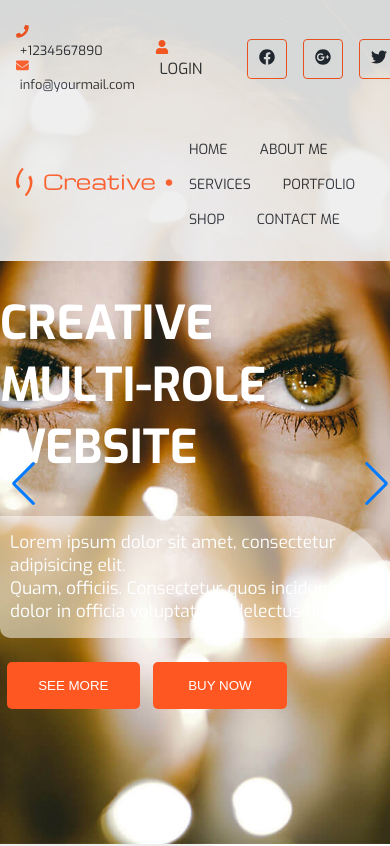
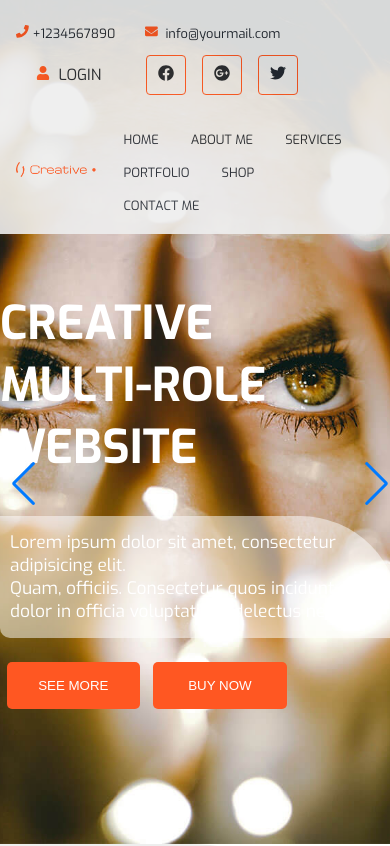
Before and after one commit to Miselrkba/multi-role-website-react-ts, a React (Create React App) app: page / in a window 390 px wide. Shown: the top 846 px of the page. Built offline with nearby package versions, Linux system fonts and the light colour scheme.

Commit message:
feat: added responsivness to Header

```diff
--- a/src/components/header/Header.scss
+++ b/src/components/header/Header.scss
@@ -1,4 +1,4 @@
-@import '/src/assets/sassStyles/variables';
+@import "/src/assets/sassStyles/variables";
 
 #header {
   position: absolute;
@@ -42,13 +42,13 @@
 
 .header__top {
   display: flex;
-  justify-content: space-between;
-  align-items: center;
+  flex-direction: column;
   padding: 25px 0 15px;
 }
 
 .header__contact {
   font-size: 0.8em;
+  padding-bottom: 1em;
 }
 
 .header__tel {
@@ -94,11 +94,9 @@
 }
 
 .header__bottom {
-  position: relative;
   display: flex;
   align-items: center;
   justify-content: space-between;
-  padding: 10px 0;
 }
 
 .header__group {
@@ -112,13 +110,18 @@
   padding-left: 0;
   list-style: none;
   text-transform: uppercase;
-  font-size: 0.875em;
+  font-size: 0.8em;
 }
 
 .header__brand {
   display: inline-block;
   padding-top: 0.5em;
   padding-bottom: 0.5em;
+  padding-right: 0.7em;
+  img {
+    width: 100%;
+    height: auto;
+  }
 }
 
 .header__nav__link {
@@ -128,7 +131,7 @@
 
   // link underline hover animation
   &::before {
-    content: '';
+    content: "";
     position: absolute;
     bottom: 0;
     right: 0;
@@ -153,11 +156,25 @@
     max-width: 1140px;
   }
 }
-// @media (min-width: 992px) {
-//   .header__container {
-//     max-width: 960px;
-//   }
-// }
+@media (min-width: 992px) {
+  .header__top {
+    display: flex;
+    flex-direction: row;
+    justify-content: space-between;
+    align-items: center;
+  }
+  .header__contact {
+    font-size: 0.8em;
+    padding-bottom: 0em;
+  }
+  .header__bottom {
+    padding: 10px 0;
+  }
+  .header__navbar__bottom {
+    font-size: 0.875em;
+  }
+}
+
 // @media (min-width: 768px) {
 //   .header__container {
 //     max-width: 720px;
```
